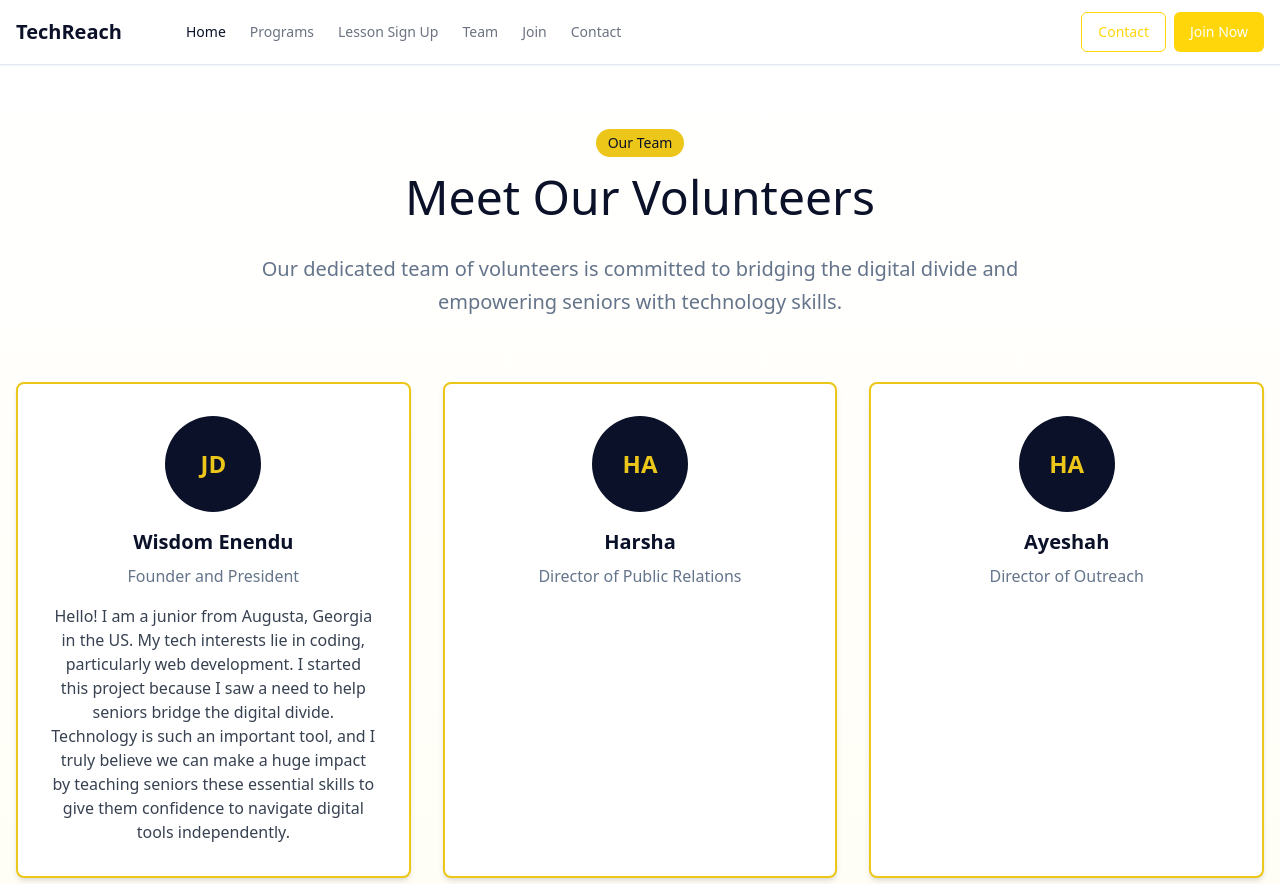
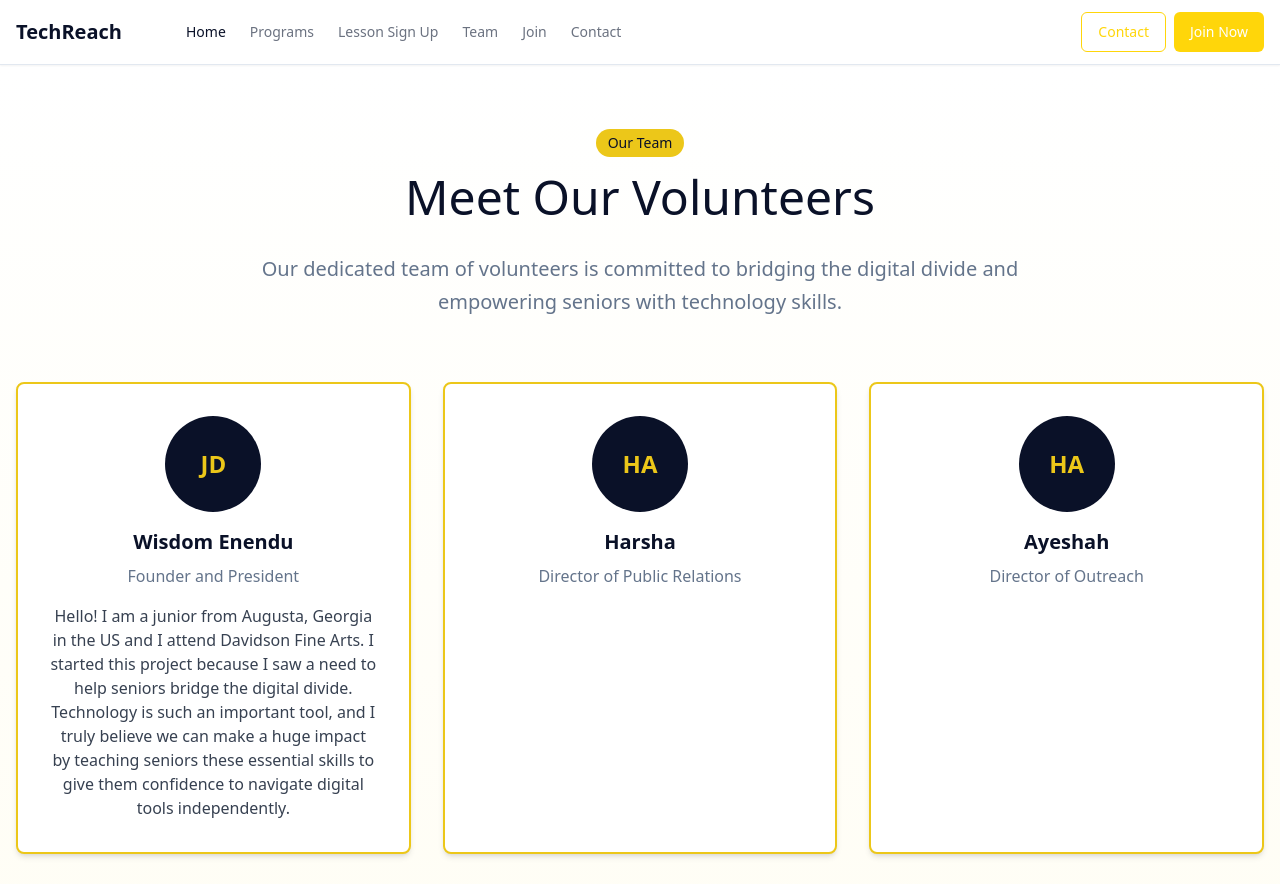
Before and after one commit to ww-e/techreach, a React (Vite) app: page /team in a window 1280 px wide. Shown: the top 884 px of the page. Built offline with nearby package versions, Linux system fonts and the light colour scheme.

Commit message:
changed president bio

```diff
--- a/src/pages/Team.tsx
+++ b/src/pages/Team.tsx
@@ -30,7 +30,7 @@ const TeamPage = () => {
               <p className="text-muted-foreground text-center">Founder and President</p>
               {/* Description section */}
               <p className="text-gray-700 text-center mt-4">
-             Hello! I am a junior from Augusta, Georgia in the US. My tech interests lie in coding, particularly web development. I started this project because I saw a need to help seniors bridge the digital divide. Technology is such an important tool, and I truly believe we can make a huge impact by teaching seniors these essential skills to give them confidence to navigate digital tools independently.
+             Hello! I am a junior from Augusta, Georgia in the US and I attend Davidson Fine Arts. I started this project because I saw a need to help seniors bridge the digital divide. Technology is such an important tool, and I truly believe we can make a huge impact by teaching seniors these essential skills to give them confidence to navigate digital tools independently.
               </p>
             </div>
 
```
